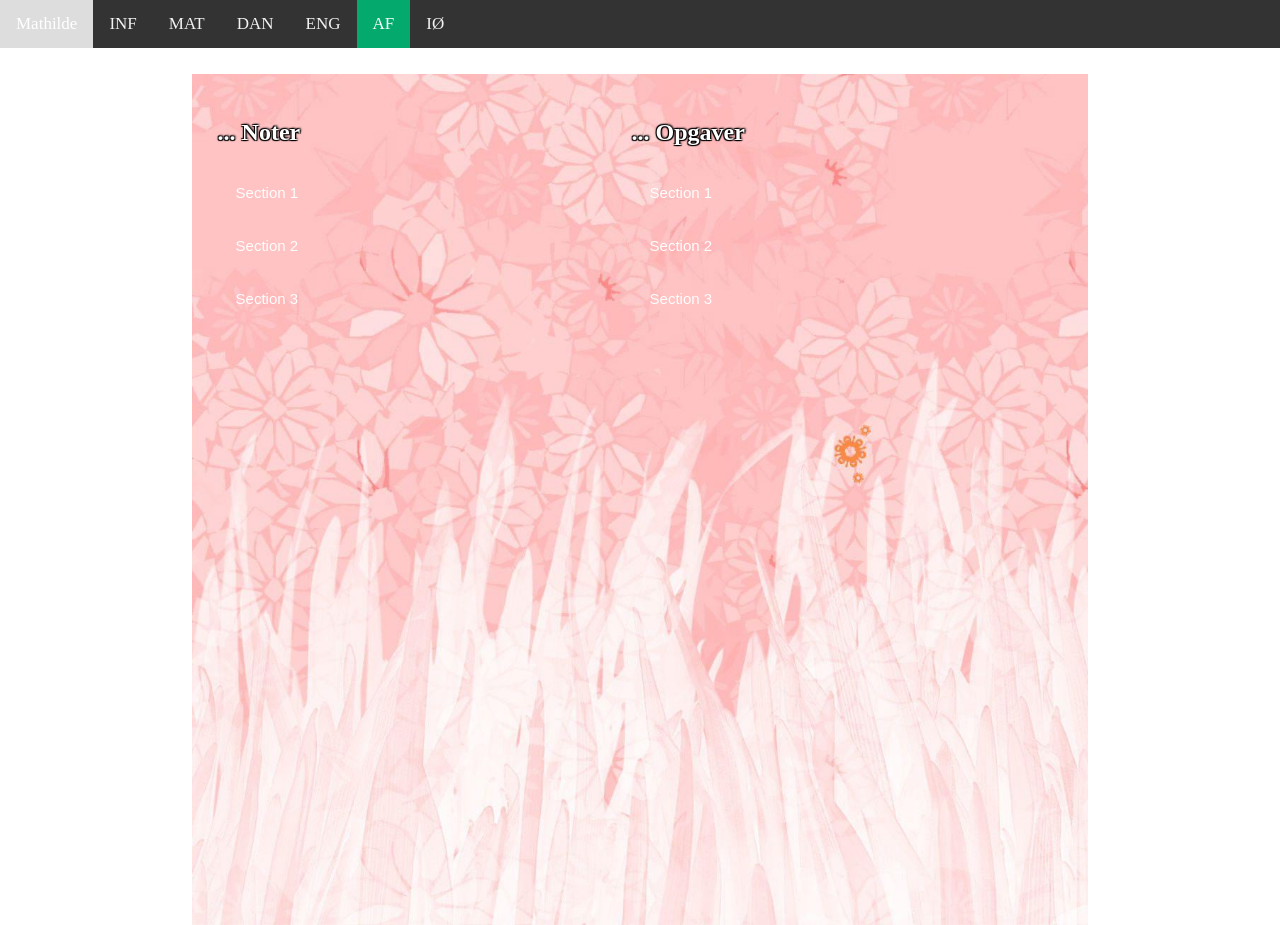
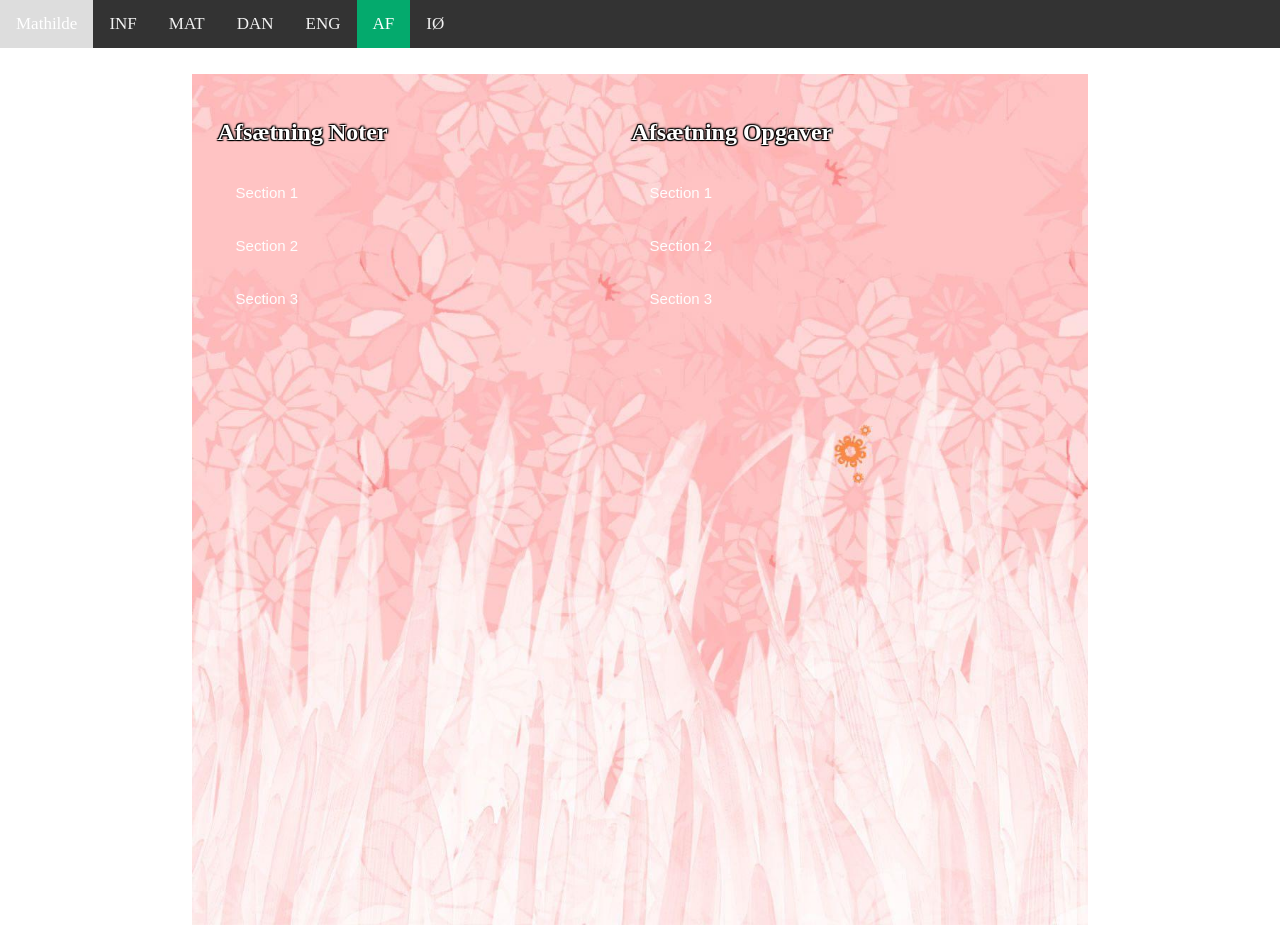
Before and after one commit to mathulde1/mathulde1.github.io, a plain HTML site: page Afsætning.html in a window 1280 px wide. Drawn offline with Linux system fonts and the light colour scheme.

Commit message:
Update Afsætning.html

```diff
--- a/Afsætning.html
+++ b/Afsætning.html
@@ -25,7 +25,7 @@
         <!-- Accordion HTML -->
         <div class="content" id="Afsætning">
             <div class="element left">
-                <h2>... Noter</h2>
+                <h2>Afsætning Noter</h2>
                 <button class="accordion">Section 1</button>
                 <div class="panel">
                 <p>Lorem ipsum dolor sit amet, consectetur adipisicing elit, sed do eiusmod tempor incididunt ut labore et dolore magna aliqua. Ut enim ad minim veniam, quis nostrud exercitation ullamco laboris nisi ut aliquip ex ea commodo consequat.</p>
@@ -43,7 +43,7 @@
             </div>
 
             <div class="element left">
-                <h2>... Opgaver</h2>
+                <h2>Afsætning Opgaver</h2>
                 <button class="accordion">Section 1</button>
                 <div class="panel">
                 <p>Lorem ipsum dolor sit amet, consectetur adipisicing elit, sed do eiusmod tempor incididunt ut labore et dolore magna aliqua. Ut enim ad minim veniam, quis nostrud exercitation ullamco laboris nisi ut aliquip ex ea commodo consequat.</p>
```
